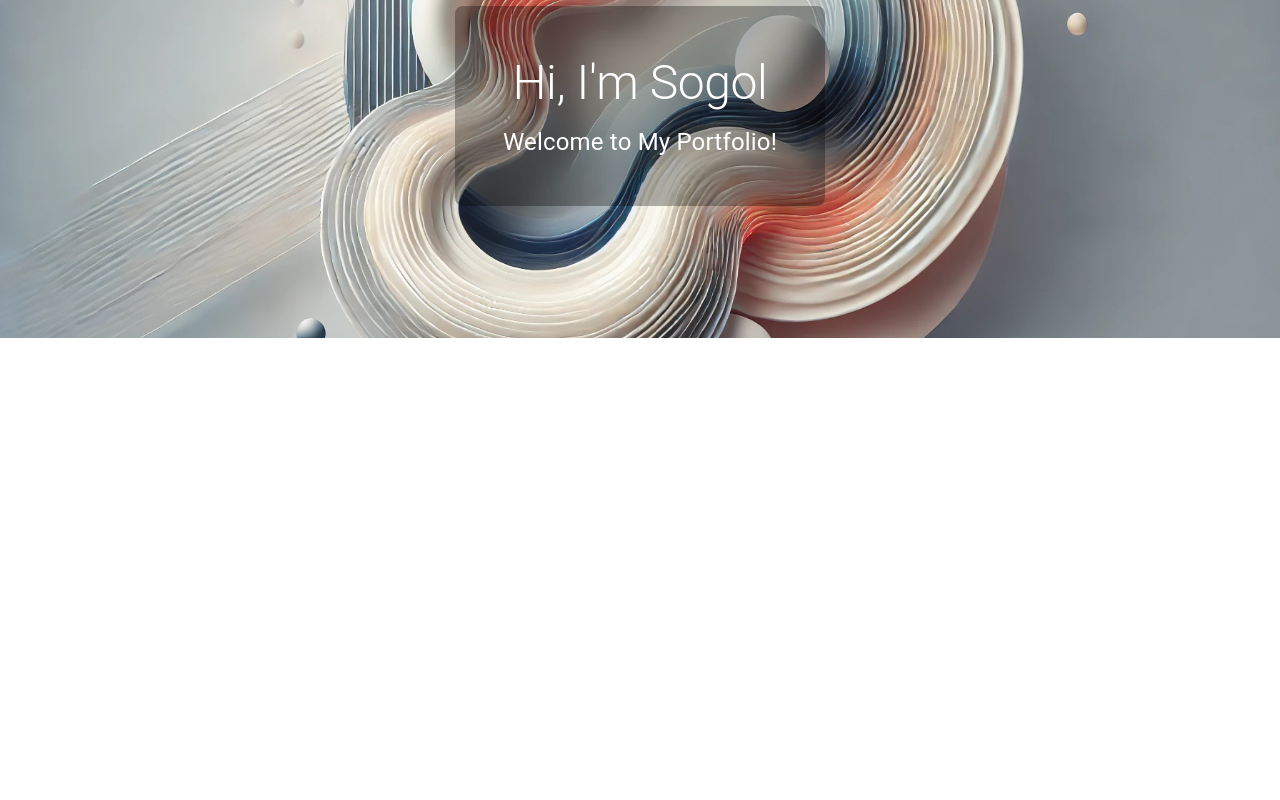
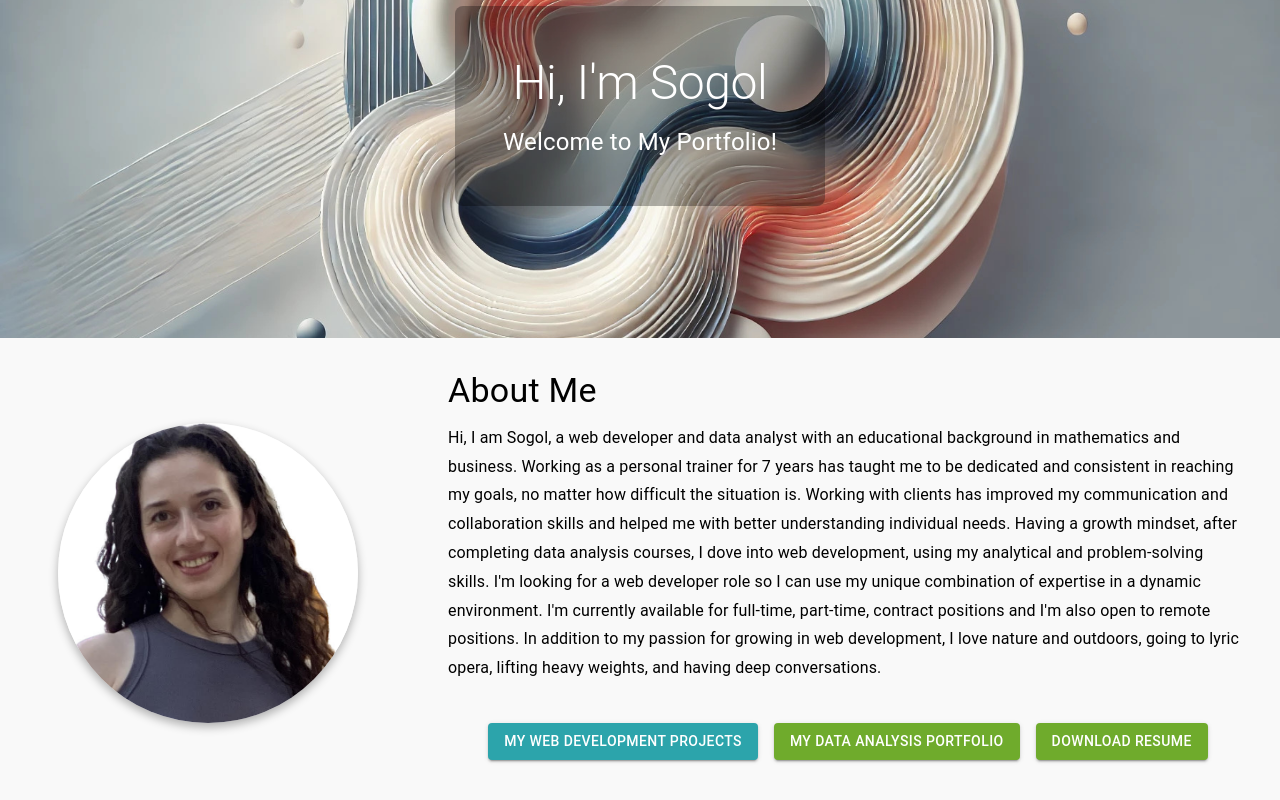
Before and after one commit to Sogolsa/react-vite-portfolio-website, a React (Vite) app: page / in a window 1280 px wide. Shown: the part 222-1022 px from the top of the page. Before the commit the page ends 800 px from the top, so only its background shows below. Built offline with nearby package versions, Linux system fonts and the light colour scheme.

Commit message:
Added about me section and scroll features

```diff
--- a/src/App.jsx
+++ b/src/App.jsx
@@ -1,15 +1,22 @@
 import React from "react";
 import { BrowserRouter, Routes, Route } from "react-router-dom";
+import { Box } from "@mui/material";
 import NavBar from "./components/NavBar";
 import Hero from "./components/Hero";
+import About from "./components/About";
 
 import "./App.css";
 
 function App() {
   return (
     <BrowserRouter>
-      <NavBar />
-      <Hero />
+      <Box id="top">
+        <NavBar />
+        <Hero />
+        <Box id="about">
+          <About />
+        </Box>
+      </Box>
     </BrowserRouter>
   );
 }
--- /dev/null
+++ b/src/components/About.jsx
@@ -0,0 +1,83 @@
+import React from "react";
+import { Box, Grid, Typography, Avatar, Button } from "@mui/material";
+import { Link } from "react-router-dom";
+import profilePic from "../assets/sogol-profile-photo.jpg";
+
+const About = () => {
+  return (
+    <Box sx={{ padding: 4, backgroundColor: "#f9f9f9" }}>
+      <Grid container spacing={4} alignItems="center">
+        <Avatar
+          alt="sogol's Picture"
+          src={profilePic}
+          sx={{
+            width: { xs: 200, sm: 250, md: 300 },
+            height: { xs: 200, sm: 250, md: 300 },
+            margin: "0 auto",
+            marginTop: 5,
+            // marginRight: { xs: 2, sm: 4, md: 6 },
+            boxShadow: "0px 4px 10px rgba(0, 0, 0, 0.3)",
+          }}
+        />
+        <Grid item xs={12} md={8}>
+          <Typography variant="h4" component="h2" gutterBottom>
+            About Me
+          </Typography>
+          <Typography variant="body1" sx={{ lineHeight: 1.8 }}>
+            Hi, I am Sogol, a web developer and data analyst with an educational
+            background in mathematics and business. Working as a personal
+            trainer for 7 years has taught me to be dedicated and consistent in
+            reaching my goals, no matter how difficult the situation is. Working
+            with clients has improved my communication and collaboration skills
+            and helped me with better understanding individual needs. Having a
+            growth mindset, after completing data analysis courses, I dove into
+            web development, using my analytical and problem-solving skills. I'm
+            looking for a web developer role so I can use my unique combination
+            of expertise in a dynamic environment. I'm currently available for
+            full-time, part-time, contract positions and I'm also open to remote
+            positions. In addition to my passion for growing in web development,
+            I love nature and outdoors, going to lyric opera, lifting heavy
+            weights, and having deep conversations.
+          </Typography>
+          <Box
+            sx={{
+              textAlign: "center",
+              marginTop: 4,
+            }}
+          >
+            {/* Web Development Projects Button */}
+            <Button
+              variant="contained"
+              component={Link}
+              to="/work"
+              sx={{ margin: 1, backgroundColor: "#2ca4ab" }}
+            >
+              My Web Development Projects
+            </Button>
+
+            {/* Data Analysis Portfolio Button */}
+            <Button
+              variant="contained"
+              href="https://sogolsa.github.io/Sogol.Portfolio.github.io/"
+              target="_blank"
+              sx={{ margin: 1, backgroundColor: "#6fab2c" }}
+            >
+              My Data Analysis Portfolio
+            </Button>
+            <Button
+              variant="contained"
+              href="https://drive.google.com/file/d/1wsP1J_0mosQGI3-rJv82oqMOWTmKoFYU/view?usp=sharing"
+              download="sogol-saadat-resume.pdf"
+              target="_blank"
+              sx={{ margin: 1, backgroundColor: "#6fab2c" }}
+            >
+              Download Resume
+            </Button>
+          </Box>
+        </Grid>
+      </Grid>
+    </Box>
+  );
+};
+
+export default About;
--- a/src/components/NavBar.jsx
+++ b/src/components/NavBar.jsx
@@ -58,20 +58,22 @@ const NavBar = () => {
         />
 
         <Box
+          component="div"
           sx={{
             display: { xs: "none", sm: "block" },
+            // flexGrow: 1,
           }}
         >
-          <Button color="inherit" component={Link} to="/home">
+          <Button color="inherit" href="#top">
             Home
           </Button>
-          <Button color="inherit" component={Link} to="/about">
+          <Button color="inherit" href="#about">
             About
           </Button>
-          <Button color="inherit" component={Link} to="/work">
+          <Button color="inherit" href="#work">
             Work
           </Button>
-          <Button color="inherit" component={Link} to="/contact">
+          <Button color="inherit" href="#contact">
             Contact
           </Button>
         </Box>
--- a/src/index.css
+++ b/src/index.css
@@ -81,6 +81,9 @@ body {
   -webkit-font-smoothing: antialiased;
   -moz-osx-font-smoothing: grayscale;
 }
+html {
+  scroll-behavior: smooth;
+}
 
 code {
   font-family: source-code-pro, Menlo, Monaco, Consolas, "Courier New",
```
